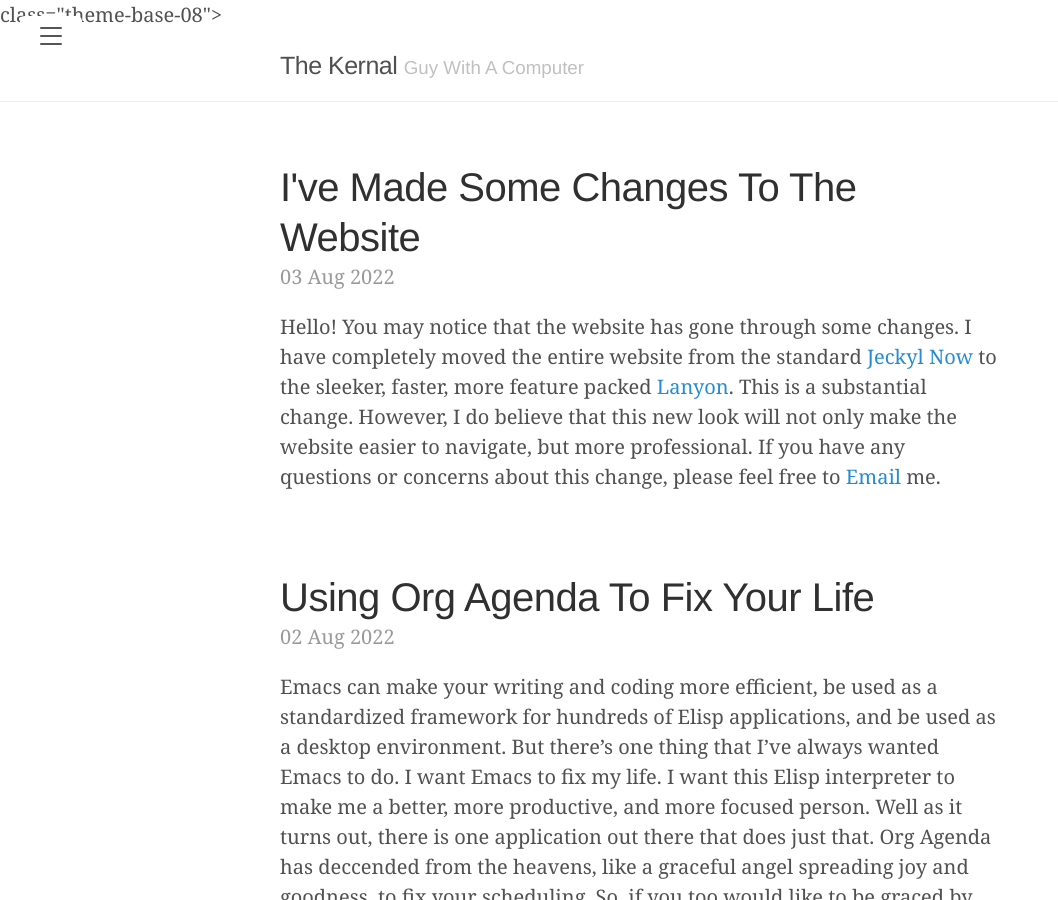
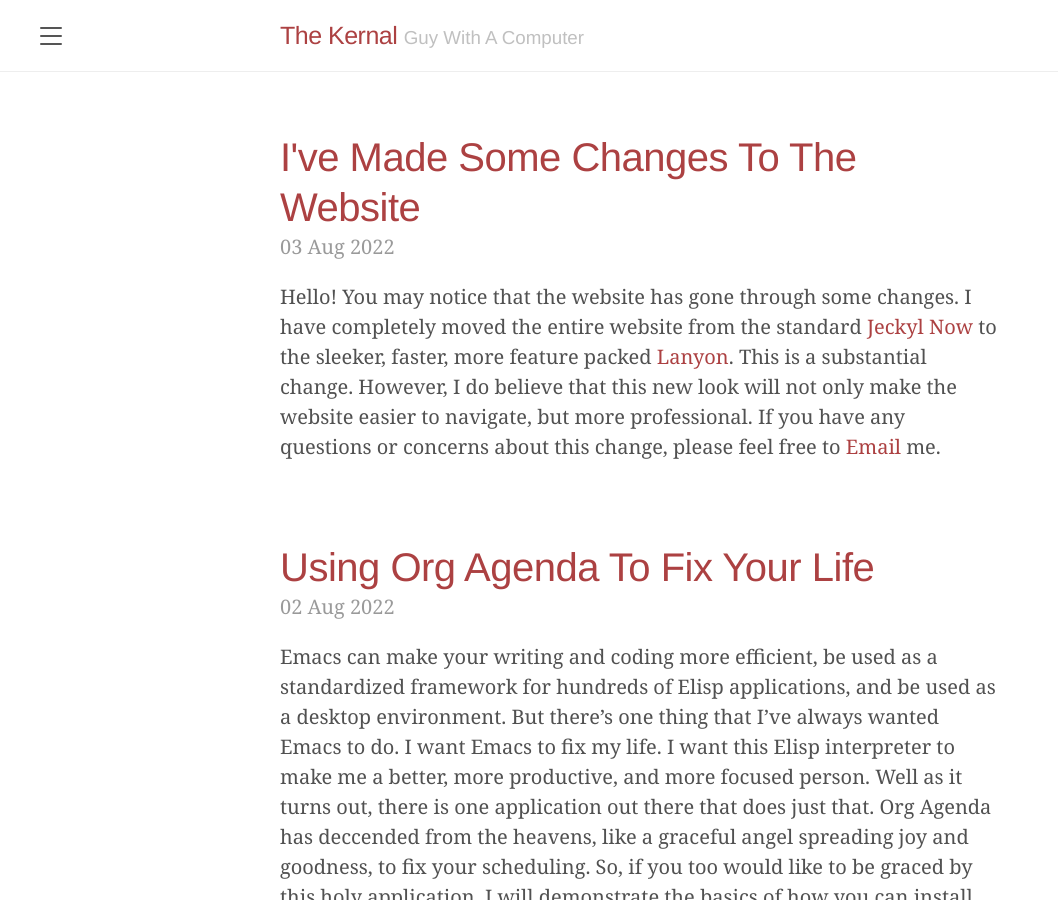
Before and after one commit to TheKernalBlog/TheKernalBlog, a Jekyll site: the page built from index.html, in a window 1280 px wide and 900 px high. Shown: the whole window, without its empty margins (0-1058 px from the left). Built offline with Jekyll 4.4.1, drawn with Linux system fonts in a browser that asks for light colours; the list of posts is cut into pages by our own code.

Commit message:
Update default.html

```diff
--- a/_layouts/default.html
+++ b/_layouts/default.html
@@ -6,9 +6,9 @@
   <body>
 
     {% include sidebar.html %}
-class="theme-base-08">
     <!-- Wrap is the content to shift when toggling the sidebar. We wrap the
          content to avoid any CSS collisions with our real content. -->
+
     <div class="wrap">
       <div class="masthead">
         <div class="container">
@@ -29,3 +29,6 @@ class="theme-base-08">
     <script src='{{ site.baseurl }}/public/js/script.js'></script>
   </body>
 </html>
+
+<body class="theme-base-08">
+</body>
```
